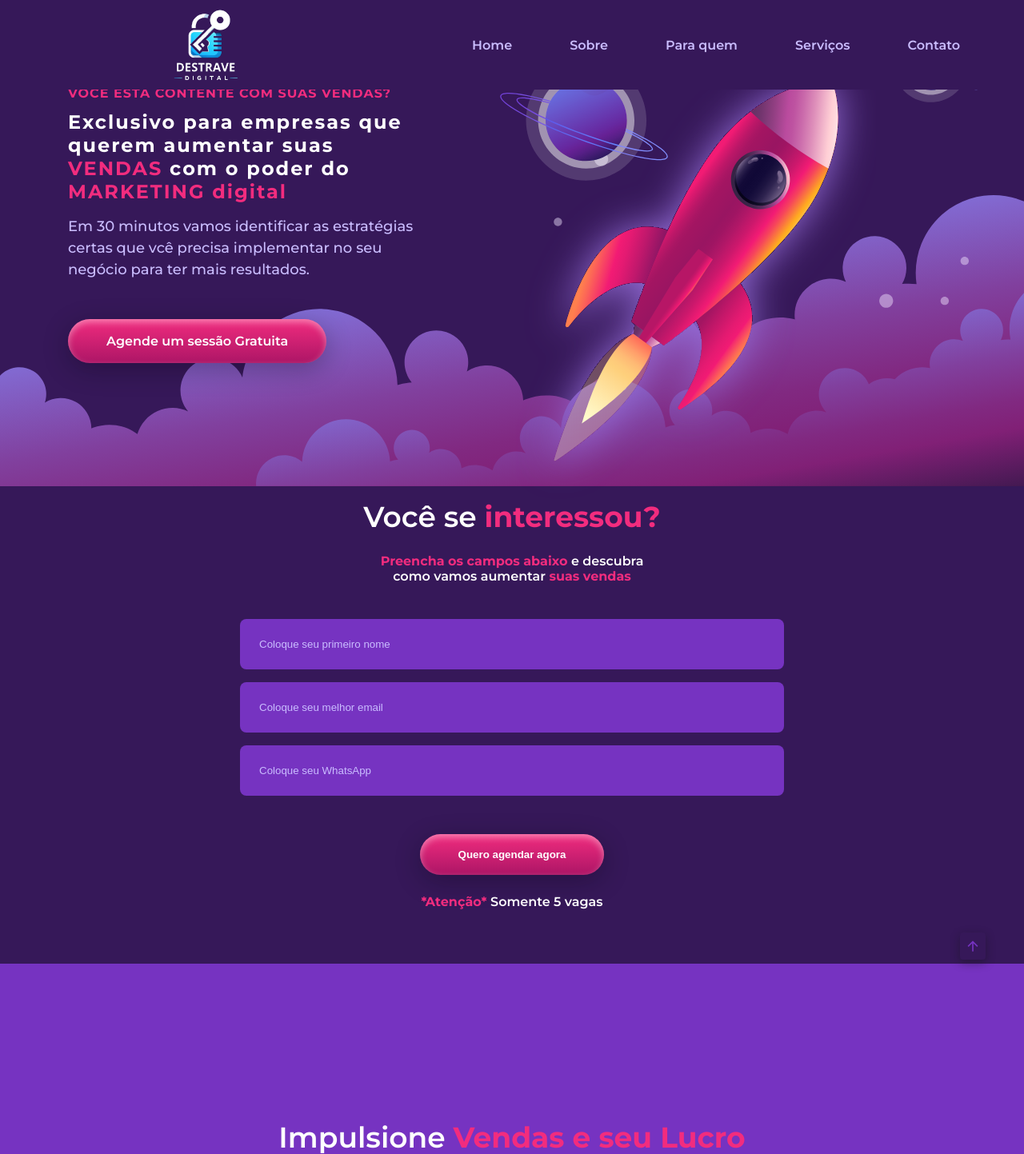
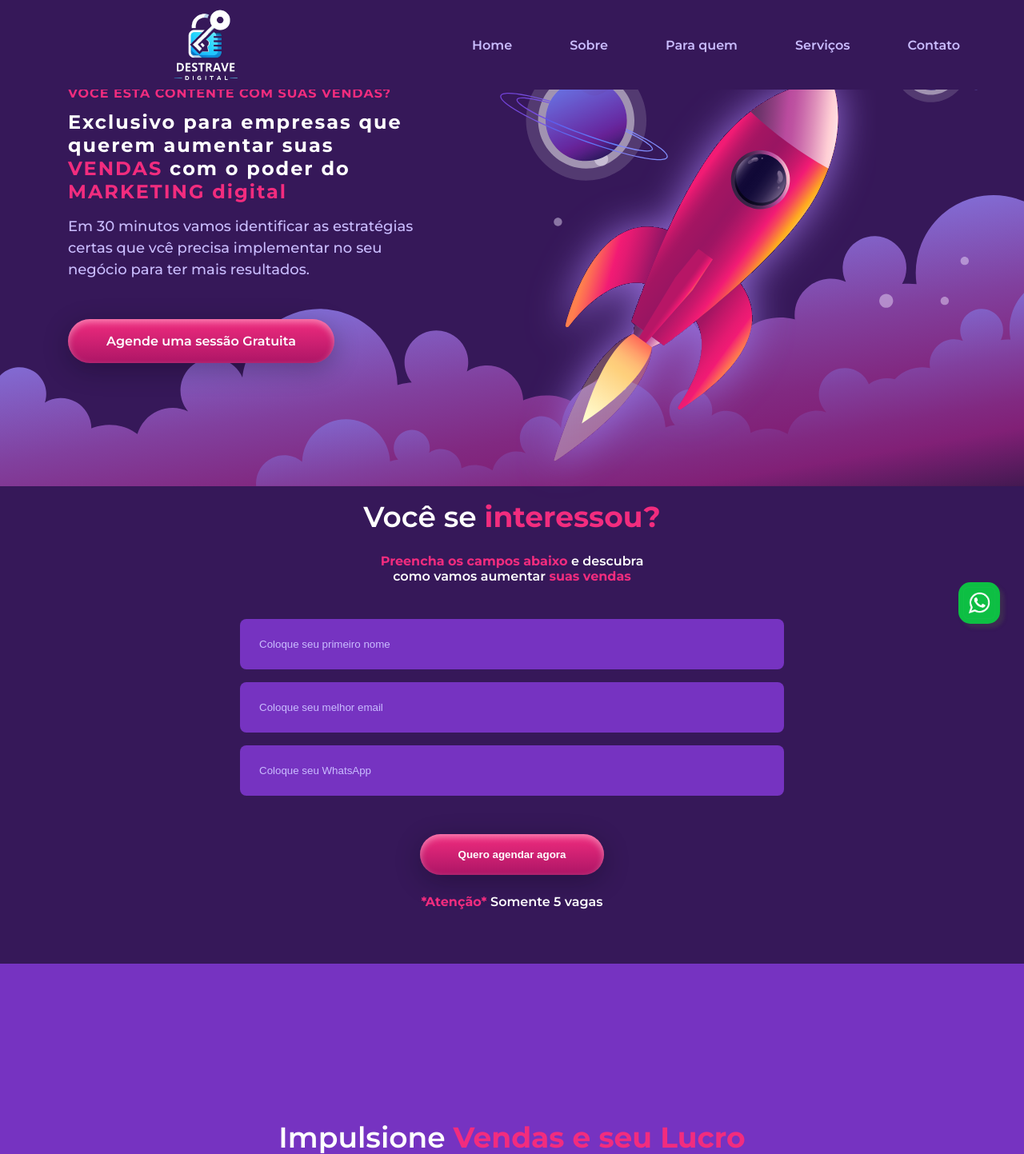
Before and after one commit to GuilhermeSalles/Site-Destrave, a PHP site: page / in a window 1280 px wide. Shown: the top 1443 px of the page at 80% size. Run offline with PHP 8.4, Linux system fonts and the light colour scheme.

Commit message:
Pronto Versão 1.1

```diff
--- a/responsive-destrave-website-main/assets/css/styles.css
+++ b/responsive-destrave-website-main/assets/css/styles.css
@@ -639,6 +639,20 @@ button {
   transition: bottom 0.4s, transform 0.4s;
 }
 
+#myBtn {
+  display: none;
+  position: fixed;
+  bottom: 20px;
+  right: 30px;
+  z-index: 99;
+  outline: none;
+  padding: 1px;
+  background-color: #0dbf43;
+  border-radius: 15px;
+  box-shadow: rgba(75, 75, 75, 0.25) 5px 5px 5px,
+    rgba(75, 75, 75, 0.22) 5px 5px 5px;
+}
+
 .scrollup:hover {
   transform: translateY(-0.25rem);
 }
--- a/responsive-destrave-website-main/index.html
+++ b/responsive-destrave-website-main/index.html
@@ -124,7 +124,7 @@
                   no seu negócio para ter mais resultados.
                </p>
 
-               <a href="#contato" class="home__button">Agende um sessão Gratuita</a>
+               <a href="#contact" class="home__button">Agende uma sessão Gratuita</a>
             </div>
 
             <div class="home__images">
@@ -207,7 +207,7 @@
                   Oferecemos soluções personalizadas que vão além de melhorar sua presença online;
                   elas transformam essa presença em um aumento real de vendas e faturamento.
                </p>
-               <a href="#" class="home__button botao"> Vamos começar</a>
+               <a href="#contact" class="home__button botao"> Vamos começar</a>
             </div>
          </div>
 
@@ -298,7 +298,7 @@
 
          </div>
          <div class="section__subtitle">
-            <a href="#" class="home__button botao"> Vamos começar</a>
+            <a href="#contact" class="home__button botao"> Vamos começar</a>
          </div>
       </section>
 
@@ -356,12 +356,14 @@
          </div>
          <br>
          <div class="section__subtitle">
-            <a href="#" class="home__button botao"> Vamos começar</a>
+            <a href="#contact" class="home__button botao"> Vamos começar</a>
          </div>
       </section>
 
    </main>
    <!--==================== FOOTER ====================-->
+   <a href="https://wa.me/5519988408183" id="myBtn"> <img src="assets/img/wpp.png" width="50px" height="50px"
+         alt="logotipo whatsapp"></a>
    <footer class="footer">
       <div class="footer__container container grid">
          <div>
@@ -391,9 +393,17 @@
    </footer>
 
    <!--========== SCROLL UP ==========-->
-   <a href="" class="scrollup" id="scroll-up">
-      <i class="ri-arrow-up-line"></i>
-   </a>
+   <script>
+      var mybutton = document.getElementById("myBtn");
+
+      window.onscroll = function () {
+         scrollFunction();
+      };
+
+      function scrollFunction() {
+         mybutton.style.display = "block";
+      }
+   </script>
 
 
    </main>
```
Also changed, not shown: responsive-destrave-website-main/assets/img/wpp.png (added).
